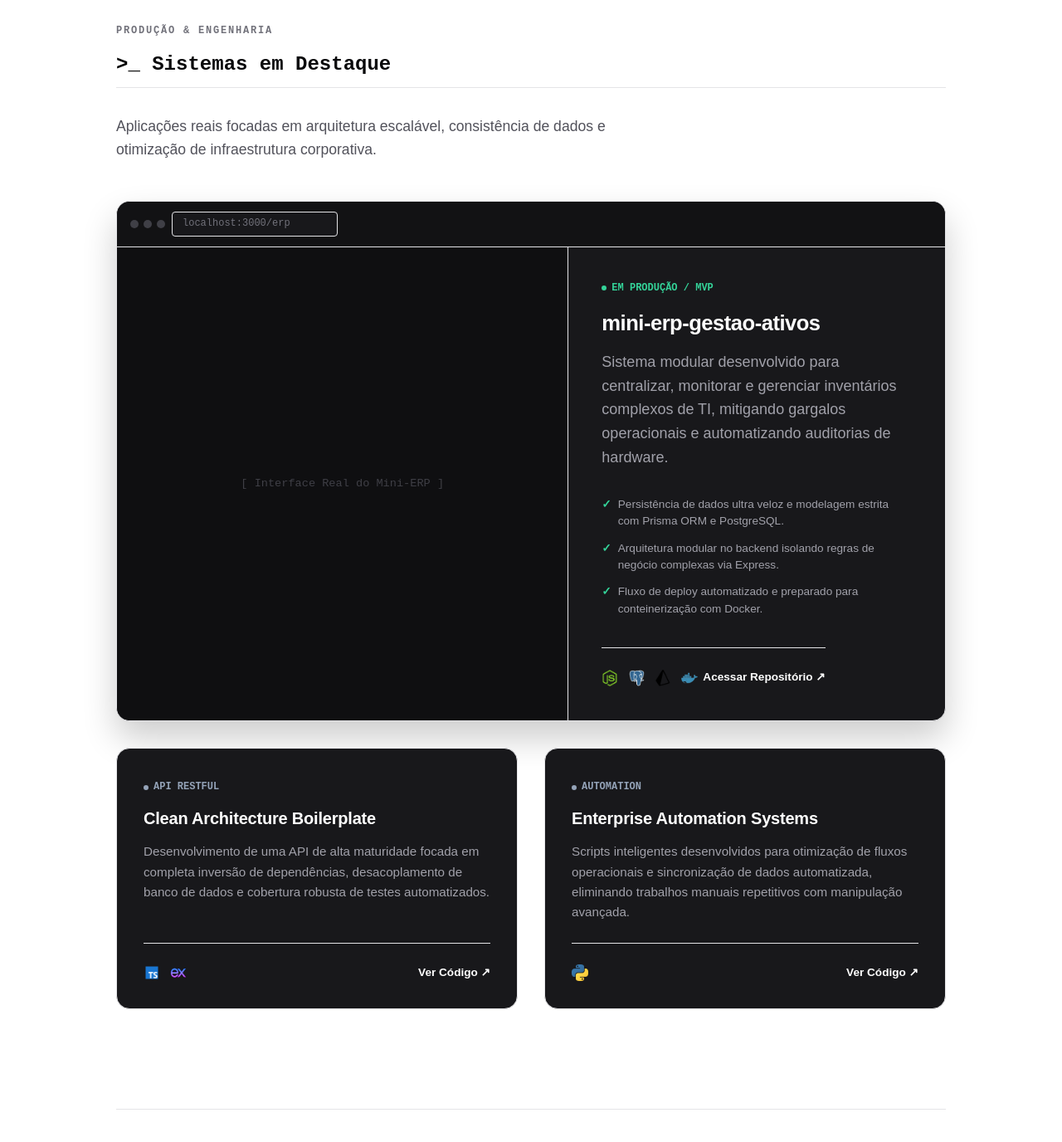
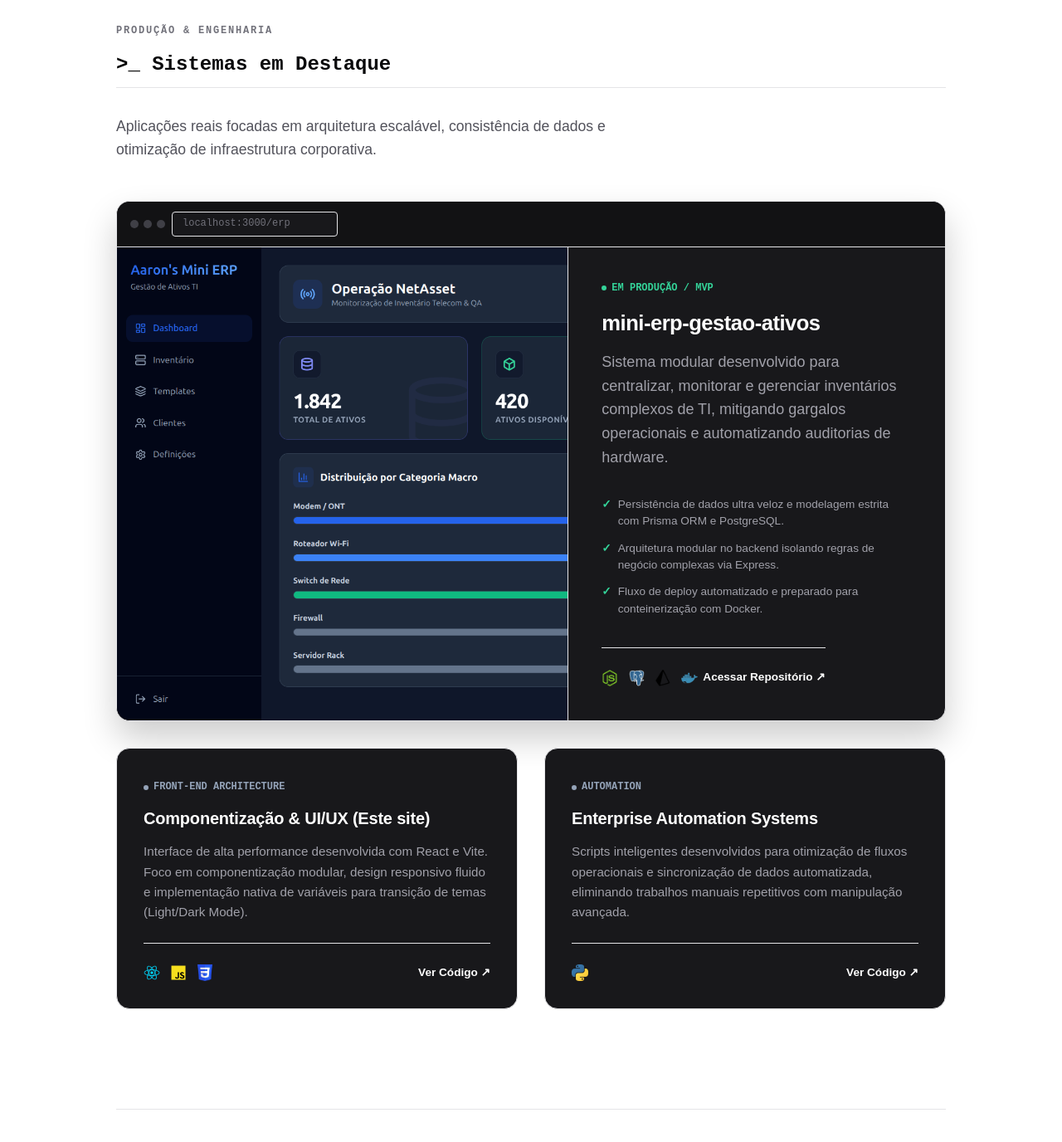
Before and after one commit to aarongmn7/aaron-nascimento-portfolio, a React (Vite) app: page / in a window 1280 px wide. Shown: the part 3131-4507 px from the top of the page at 83% size. Built offline with nearby package versions, Linux system fonts and the light colour scheme.

Commit message:
feat: atualizações adicionais na vitrine de projetos

```diff
--- a/src/components/Projetos.jsx
+++ b/src/components/Projetos.jsx
@@ -27,7 +27,11 @@ export default function Projetos() {
         <div className="hero-grid">
           {/* LADO ESQUERDO: PREVIEW DA INTERFACE */}
           <div className="hero-preview">
-            <span className="preview-placeholder">[ Interface Real do Mini-ERP ]</span>
+            <img
+              src="/mini-erp.png"
+              alt="Dashboard do Mini-ERP Gestão de Ativos"
+              className="hero-preview-img"
+            />
           </div>
 
           {/* LADO DIREITO: ENGENHARIA DO PRODUTO */}
@@ -66,24 +70,26 @@ export default function Projetos() {
       {/* QUADRADINHOS DE BAIXO: ENGENHARIA PURA */}
       <div className="secondary-grid">
 
-        {/* CARD 01: API SECUNDÁRIA */}
+        {/* CARD 01: FRONT-END (PORTFÓLIO) */}
         <div className="sub-project">
           <div>
             <div className="project-status sub-status">
               <span className="status-indicator sub-indicator"></span>
-              API RESTFUL
+              FRONT-END ARCHITECTURE
             </div>
-            <h4>Clean Architecture Boilerplate</h4>
+            <h4>Componentização & UI/UX (Este site)</h4>
             <p className="project-desc">
-              Desenvolvimento de uma API de alta maturidade focada em completa inversão de dependências, desacoplamento de banco de dados e cobertura robusta de testes automatizados.
+              Interface de alta performance desenvolvida com React e Vite. Foco em componentização modular, design responsivo fluido e implementação nativa de variáveis para transição de temas (Light/Dark Mode).
             </p>
           </div>
           <div className="project-footer">
             <div className="tech-stack-row">
-              <img src="/typescript.png" alt="TypeScript" className="tech-icon-mini" title="TypeScript" />
-              <img src="/express.png" alt="Express" className="tech-icon-mini" title="Express" />
+              <img src="/react.png" alt="React" className="tech-icon-mini" title="React" />
+              <img src="/javascript.png" alt="JavaScript" className="tech-icon-mini" title="JavaScript" />
+              <img src="/css.png" alt="CSS3" className="tech-icon-mini" title="CSS3" />
             </div>
-            <a href="#" className="btn-link" target="_blank" rel="noreferrer">
+            {/* COLOQUE O LINK DO SEU GITHUB AQUI */}
+            <a href="https://github.com/SEU-USUARIO/SEU-PORTFOLIO" className="btn-link" target="_blank" rel="noreferrer">
               <i className="fab fa-github"></i> Ver Código ↗
             </a>
           </div>
--- a/src/styles/index.css
+++ b/src/styles/index.css
@@ -811,11 +811,21 @@ body {
 
 .hero-preview {
   background: #0f0f11;
-  min-height: 350px;
-  display: flex;
-  align-items: center;
-  justify-content: center;
   border-right: 1px solid var(--border-color, #27272a);
+  min-width: 0;
+  overflow: hidden;
+  display: block;
+  /* Removemos o flexbox que estava distorcendo a imagem */
+}
+
+.hero-preview-img {
+  width: 100%;
+  height: 100%;
+  object-fit: cover;
+  object-position: left top;
+  /* Ancora no topo esquerdo para não cortar o menu */
+  display: block;
+  border-bottom-left-radius: 16px;
 }
 
 @media (max-width: 968px) {
```
